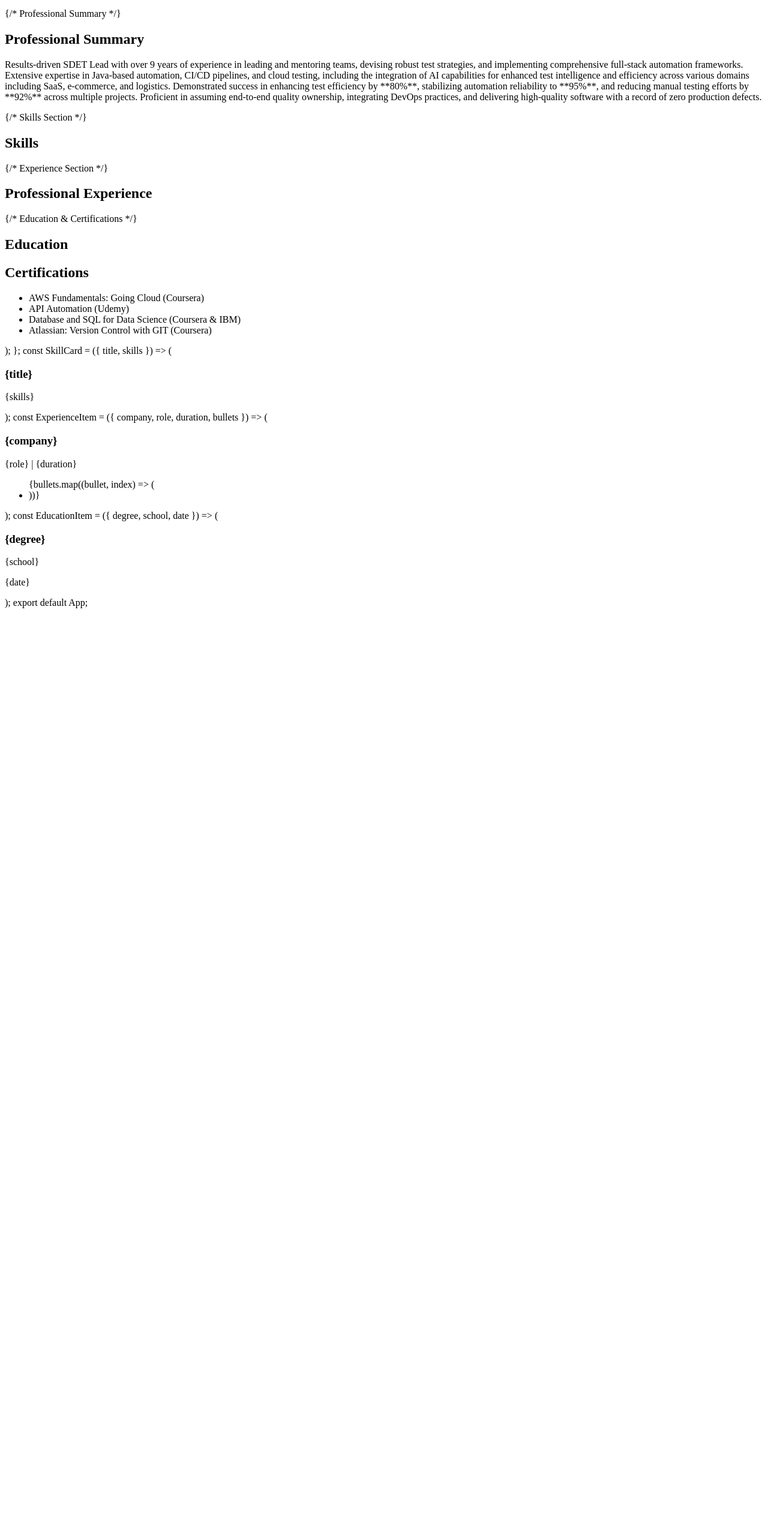
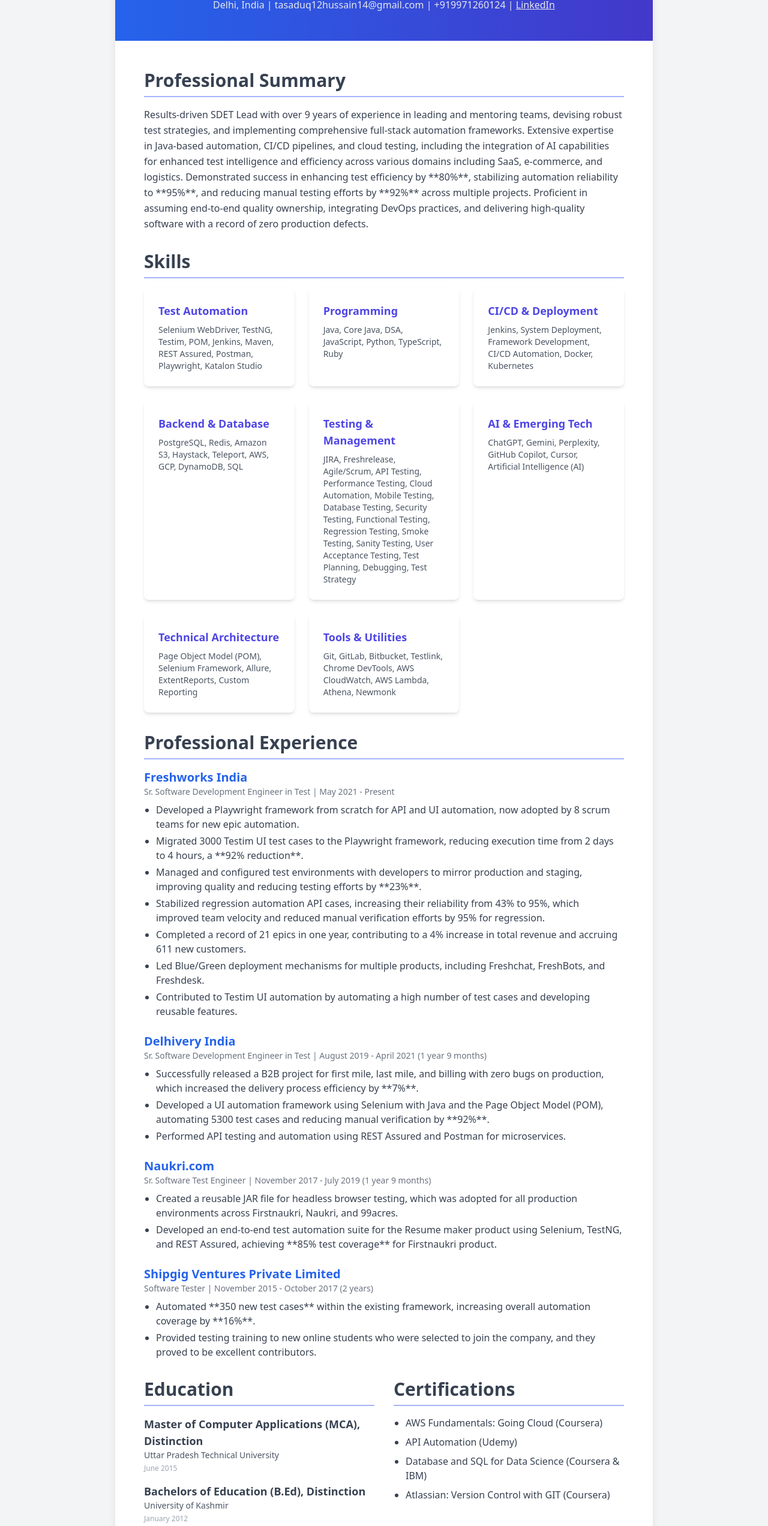
Before and after one commit to tasaduq-professional/tasaduqhussain, a plain HTML site: page index.html in a window 1280 px wide. Shown: the part 196-2740 px from the top of the page at 60% size. Before the commit the page ends 1218 px from the top, so only its background shows below. Drawn offline with nearby package versions, Linux system fonts and the light colour scheme.

Commit message:
Update Code to HTML

```diff
--- a/index.html
+++ b/index.html
@@ -1,114 +1,152 @@
-import React from 'react';
-import { createRoot } from 'react-dom/client';
+<!DOCTYPE html>
+<html lang="en">
+<head>
+  <meta charset="UTF-8">
+  <meta name="viewport" content="width=device-width, initial-scale=1.0">
+  <title>Tasaduq Hussain - SDET Resume</title>
+  <script src="https://cdn.tailwindcss.com"></script>
+  <style>
+    @import url('https://fonts.googleapis.com/css2?family=Inter:wght@400;500;600;700;800;900&display=swap');
+    body {
+      font-family: 'Inter', sans-serif;
+      background-color: #f3f4f6;
+    }
+    .skill-card:hover {
+      transform: translateY(-5px);
+    }
+  </style>
+</head>
+<body class="bg-gray-100 min-h-screen p-8 font-sans antialiased text-gray-800">
 
-const App = () => {
-  return (
-    <div className="bg-gray-100 min-h-screen p-8 font-sans antialiased text-gray-800">
-      <div className="max-w-4xl mx-auto bg-white rounded-xl shadow-lg overflow-hidden">
-        {/* Header */}
-        <header className="bg-gradient-to-r from-blue-600 to-indigo-700 text-white p-8 md:p-12 text-center">
-          <div className="flex items-center justify-center">
-            <div className="w-24 h-24 bg-white rounded-full flex items-center justify-center text-blue-600 font-bold text-4xl shadow-md">TH</div>
-            <div className="ml-6 text-left">
-              <h1 className="text-4xl md:text-5xl font-extrabold tracking-tight">Tasaduq Hussain</h1>
-              <p className="text-lg md:text-xl mt-2">Aspiring Lead Software Development Engineer in Test (SDET)</p>
+  <div class="max-w-4xl mx-auto bg-white rounded-xl shadow-lg overflow-hidden">
+    <!-- Header -->
+    <header class="bg-gradient-to-r from-blue-600 to-indigo-700 text-white p-8 md:p-12 text-center">
+      <div class="flex items-center justify-center">
+        <div class="w-24 h-24 bg-white rounded-full flex items-center justify-center text-blue-600 font-bold text-4xl shadow-md">TH</div>
+        <div class="ml-6 text-left">
+          <h1 class="text-4xl md:text-5xl font-extrabold tracking-tight">Tasaduq Hussain</h1>
+          <p class="text-lg md:text-xl mt-2">Aspiring Lead Software Development Engineer in Test (SDET)</p>
         </div>
       </div>
-          <p className="mt-4 text-sm md:text-base text-gray-200">
+      <p class="mt-4 text-sm md:text-base text-gray-200">
         Delhi, India | tasaduq12hussain14@gmail.com | +919971260124 |
-            <a href="https://www.linkedin.com/in/tasaduq-hussain" target="_blank" rel="noopener noreferrer" className="underline hover:text-white transition-colors">LinkedIn</a>
+        <a href="https://www.linkedin.com/in/tasaduq-hussain" target="_blank" rel="noopener noreferrer" class="underline hover:text-white transition-colors">LinkedIn</a>
       </p>
     </header>
 
-        <main className="p-8 md:p-12">
-          {/* Professional Summary */}
-          <section className="mb-8">
-            <h2 className="text-2xl md:text-3xl font-bold text-gray-700 border-b-2 border-indigo-300 pb-2 mb-4">Professional Summary</h2>
-            <p className="text-base leading-relaxed text-gray-700">
+    <main class="p-8 md:p-12">
+      <!-- Professional Summary -->
+      <section class="mb-8">
+        <h2 class="text-2xl md:text-3xl font-bold text-gray-700 border-b-2 border-indigo-300 pb-2 mb-4">Professional Summary</h2>
+        <p class="text-base leading-relaxed text-gray-700">
           Results-driven SDET Lead with over 9 years of experience in leading and mentoring teams, devising robust test strategies, and implementing comprehensive full-stack automation frameworks. Extensive expertise in Java-based automation, CI/CD pipelines, and cloud testing, including the integration of AI capabilities for enhanced test intelligence and efficiency across various domains including SaaS, e-commerce, and logistics. Demonstrated success in enhancing test efficiency by **80%**, stabilizing automation reliability to **95%**, and reducing manual testing efforts by **92%** across multiple projects. Proficient in assuming end-to-end quality ownership, integrating DevOps practices, and delivering high-quality software with a record of zero production defects.
         </p>
       </section>
 
-          {/* Skills Section */}
-          <section className="mb-8">
-            <h2 className="text-2xl md:text-3xl font-bold text-gray-700 border-b-2 border-indigo-300 pb-2 mb-4">Skills</h2>
-            <div className="grid grid-cols-1 sm:grid-cols-2 md:grid-cols-3 gap-6">
-              <SkillCard title="Test Automation" skills="Selenium WebDriver, TestNG, Testim, POM, Jenkins, Maven, REST Assured, Postman, Playwright, Katalon Studio" />
-              <SkillCard title="Programming" skills="Java, Core Java, DSA, JavaScript, Python, TypeScript, Ruby" />
-              <SkillCard title="CI/CD & Deployment" skills="Jenkins, System Deployment, Framework Development, CI/CD Automation, Docker, Kubernetes" />
-              <SkillCard title="Backend & Database" skills="PostgreSQL, Redis, Amazon S3, Haystack, Teleport, AWS, GCP, DynamoDB, SQL" />
-              <SkillCard title="Testing & Management" skills="JIRA, Freshrelease, Agile/Scrum, API Testing, Performance Testing, Cloud Automation, Mobile Testing, Database Testing, Security Testing, Functional Testing, Regression Testing, Smoke Testing, Sanity Testing, User Acceptance Testing, Test Planning, Debugging, Test Strategy" />
-              <SkillCard title="AI & Emerging Tech" skills="ChatGPT, Gemini, Perplexity, GitHub Copilot, Cursor, Artificial Intelligence (AI)" />
-              <SkillCard title="Technical Architecture" skills="Page Object Model (POM), Selenium Framework, Allure, ExtentReports, Custom Reporting" />
-              <SkillCard title="Tools & Utilities" skills="Git, GitLab, Bitbucket, Testlink, Chrome DevTools, AWS CloudWatch, AWS Lambda, Athena, Newmonk" />
+      <!-- Skills Section -->
+      <section class="mb-8">
+        <h2 class="text-2xl md:text-3xl font-bold text-gray-700 border-b-2 border-indigo-300 pb-2 mb-4">Skills</h2>
+        <div class="grid grid-cols-1 sm:grid-cols-2 md:grid-cols-3 gap-6">
+          <div class="bg-white rounded-lg p-6 shadow-md transition-transform transform hover:scale-105">
+            <h3 class="text-lg font-semibold text-indigo-600 mb-2">Test Automation</h3>
+            <p class="text-sm text-gray-600">Selenium WebDriver, TestNG, Testim, POM, Jenkins, Maven, REST Assured, Postman, Playwright, Katalon Studio</p>
+          </div>
+          <div class="bg-white rounded-lg p-6 shadow-md transition-transform transform hover:scale-105">
+            <h3 class="text-lg font-semibold text-indigo-600 mb-2">Programming</h3>
+            <p class="text-sm text-gray-600">Java, Core Java, DSA, JavaScript, Python, TypeScript, Ruby</p>
+          </div>
+          <div class="bg-white rounded-lg p-6 shadow-md transition-transform transform hover:scale-105">
+            <h3 class="text-lg font-semibold text-indigo-600 mb-2">CI/CD & Deployment</h3>
+            <p class="text-sm text-gray-600">Jenkins, System Deployment, Framework Development, CI/CD Automation, Docker, Kubernetes</p>
+          </div>
+          <div class="bg-white rounded-lg p-6 shadow-md transition-transform transform hover:scale-105">
+            <h3 class="text-lg font-semibold text-indigo-600 mb-2">Backend & Database</h3>
+            <p class="text-sm text-gray-600">PostgreSQL, Redis, Amazon S3, Haystack, Teleport, AWS, GCP, DynamoDB, SQL</p>
+          </div>
+          <div class="bg-white rounded-lg p-6 shadow-md transition-transform transform hover:scale-105">
+            <h3 class="text-lg font-semibold text-indigo-600 mb-2">Testing & Management</h3>
+            <p class="text-sm text-gray-600">JIRA, Freshrelease, Agile/Scrum, API Testing, Performance Testing, Cloud Automation, Mobile Testing, Database Testing, Security Testing, Functional Testing, Regression Testing, Smoke Testing, Sanity Testing, User Acceptance Testing, Test Planning, Debugging, Test Strategy</p>
+          </div>
+          <div class="bg-white rounded-lg p-6 shadow-md transition-transform transform hover:scale-105">
+            <h3 class="text-lg font-semibold text-indigo-600 mb-2">AI & Emerging Tech</h3>
+            <p class="text-sm text-gray-600">ChatGPT, Gemini, Perplexity, GitHub Copilot, Cursor, Artificial Intelligence (AI)</p>
+          </div>
+          <div class="bg-white rounded-lg p-6 shadow-md transition-transform transform hover:scale-105">
+            <h3 class="text-lg font-semibold text-indigo-600 mb-2">Technical Architecture</h3>
+            <p class="text-sm text-gray-600">Page Object Model (POM), Selenium Framework, Allure, ExtentReports, Custom Reporting</p>
+          </div>
+          <div class="bg-white rounded-lg p-6 shadow-md transition-transform transform hover:scale-105">
+            <h3 class="text-lg font-semibold text-indigo-600 mb-2">Tools & Utilities</h3>
+            <p class="text-sm text-gray-600">Git, GitLab, Bitbucket, Testlink, Chrome DevTools, AWS CloudWatch, AWS Lambda, Athena, Newmonk</p>
+          </div>
         </div>
       </section>
 
-          {/* Experience Section */}
-          <section className="mb-8">
-            <h2 className="text-2xl md:text-3xl font-bold text-gray-700 border-b-2 border-indigo-300 pb-2 mb-4">Professional Experience</h2>
-            <ExperienceItem
-              company="Freshworks India"
-              role="Sr. Software Development Engineer in Test"
-              duration="May 2021 - Present"
-              bullets={[
-                "Developed a Playwright framework from scratch for API and UI automation, now adopted by 8 scrum teams for new epic automation.",
-                "Migrated 3000 Testim UI test cases to the Playwright framework, reducing execution time from 2 days to 4 hours, a **92% reduction**.",
-                "Managed and configured test environments with developers to mirror production and staging, improving quality and reducing testing efforts by **23%**.",
-                "Stabilized regression automation API cases, increasing their reliability from 43% to 95%, which improved team velocity and reduced manual verification efforts by 95% for regression.",
-                "Completed a record of 21 epics in one year, contributing to a 4% increase in total revenue and accruing 611 new customers.",
-                "Led Blue/Green deployment mechanisms for multiple products, including Freshchat, FreshBots, and Freshdesk.",
-                "Contributed to Testim UI automation by automating a high number of test cases and developing reusable features."
-              ]}
-            />
-             <ExperienceItem
-              company="Delhivery India"
-              role="Sr. Software Development Engineer in Test"
-              duration="August 2019 - April 2021 (1 year 9 months)"
-              bullets={[
-                "Successfully released a B2B project for first mile, last mile, and billing with zero bugs on production, which increased the delivery process efficiency by **7%**.",
-                "Developed a UI automation framework using Selenium with Java and the Page Object Model (POM), automating 5300 test cases and reducing manual verification by **92%**.",
-                "Performed API testing and automation using REST Assured and Postman for microservices."
-              ]}
-            />
-            <ExperienceItem
-              company="Naukri.com"
-              role="Sr. Software Test Engineer"
-              duration="November 2017 - July 2019 (1 year 9 months)"
-              bullets={[
-                "Created a reusable JAR file for headless browser testing, which was adopted for all production environments across Firstnaukri, Naukri, and 99acres.",
-                "Developed an end-to-end test automation suite for the Resume maker product using Selenium, TestNG, and REST Assured, achieving **85% test coverage** for Firstnaukri product."
-              ]}
-            />
-            <ExperienceItem
-              company="Shipgig Ventures Private Limited"
-              role="Software Tester"
-              duration="November 2015 - October 2017 (2 years)"
-              bullets={[
-                "Automated **350 new test cases** within the existing framework, increasing overall automation coverage by **16%**.",
-                "Provided testing training to new online students who were selected to join the company, and they proved to be excellent contributors."
-              ]}
-            />
+      <!-- Experience Section -->
+      <section class="mb-8">
+        <h2 class="text-2xl md:text-3xl font-bold text-gray-700 border-b-2 border-indigo-300 pb-2 mb-4">Professional Experience</h2>
+
+        <div class="mb-6">
+          <h3 class="text-lg md:text-xl font-bold text-blue-600">Freshworks India</h3>
+          <p class="text-sm text-gray-500">Sr. Software Development Engineer in Test | May 2021 - Present</p>
+          <ul class="list-disc pl-5 mt-2 space-y-1 text-gray-700">
+            <li>Developed a Playwright framework from scratch for API and UI automation, now adopted by 8 scrum teams for new epic automation.</li>
+            <li>Migrated 3000 Testim UI test cases to the Playwright framework, reducing execution time from 2 days to 4 hours, a **92% reduction**.</li>
+            <li>Managed and configured test environments with developers to mirror production and staging, improving quality and reducing testing efforts by **23%**.</li>
+            <li>Stabilized regression automation API cases, increasing their reliability from 43% to 95%, which improved team velocity and reduced manual verification efforts by 95% for regression.</li>
+            <li>Completed a record of 21 epics in one year, contributing to a 4% increase in total revenue and accruing 611 new customers.</li>
+            <li>Led Blue/Green deployment mechanisms for multiple products, including Freshchat, FreshBots, and Freshdesk.</li>
+            <li>Contributed to Testim UI automation by automating a high number of test cases and developing reusable features.</li>
+          </ul>
+        </div>
+
+        <div class="mb-6">
+          <h3 class="text-lg md:text-xl font-bold text-blue-600">Delhivery India</h3>
+          <p class="text-sm text-gray-500">Sr. Software Development Engineer in Test | August 2019 - April 2021 (1 year 9 months)</p>
+          <ul class="list-disc pl-5 mt-2 space-y-1 text-gray-700">
+            <li>Successfully released a B2B project for first mile, last mile, and billing with zero bugs on production, which increased the delivery process efficiency by **7%**.</li>
+            <li>Developed a UI automation framework using Selenium with Java and the Page Object Model (POM), automating 5300 test cases and reducing manual verification by **92%**.</li>
+            <li>Performed API testing and automation using REST Assured and Postman for microservices.</li>
+          </ul>
+        </div>
+
+        <div class="mb-6">
+          <h3 class="text-lg md:text-xl font-bold text-blue-600">Naukri.com</h3>
+          <p class="text-sm text-gray-500">Sr. Software Test Engineer | November 2017 - July 2019 (1 year 9 months)</p>
+          <ul class="list-disc pl-5 mt-2 space-y-1 text-gray-700">
+            <li>Created a reusable JAR file for headless browser testing, which was adopted for all production environments across Firstnaukri, Naukri, and 99acres.</li>
+            <li>Developed an end-to-end test automation suite for the Resume maker product using Selenium, TestNG, and REST Assured, achieving **85% test coverage** for Firstnaukri product.</li>
+          </ul>
+        </div>
+
+        <div class="mb-6">
+          <h3 class="text-lg md:text-xl font-bold text-blue-600">Shipgig Ventures Private Limited</h3>
+          <p class="text-sm text-gray-500">Software Tester | November 2015 - October 2017 (2 years)</p>
+          <ul class="list-disc pl-5 mt-2 space-y-1 text-gray-700">
+            <li>Automated **350 new test cases** within the existing framework, increasing overall automation coverage by **16%**.</li>
+            <li>Provided testing training to new online students who were selected to join the company, and they proved to be excellent contributors.</li>
+          </ul>
+        </div>
       </section>
 
-          {/* Education & Certifications */}
-          <section className="grid grid-cols-1 md:grid-cols-2 gap-8">
+      <!-- Education & Certifications -->
+      <section class="grid grid-cols-1 md:grid-cols-2 gap-8">
         <div>
-              <h2 className="text-2xl md:text-3xl font-bold text-gray-700 border-b-2 border-indigo-300 pb-2 mb-4">Education</h2>
-              <EducationItem
-                degree="Master of Computer Applications (MCA), Distinction"
-                school="Uttar Pradesh Technical University"
-                date="June 2015"
-              />
-              <EducationItem
-                degree="Bachelors of Education (B.Ed), Distinction"
-                school="University of Kashmir"
-                date="January 2012"
-              />
+          <h2 class="text-2xl md:text-3xl font-bold text-gray-700 border-b-2 border-indigo-300 pb-2 mb-4">Education</h2>
+          <div class="mb-4">
+            <h3 class="text-lg font-bold text-gray-700">Master of Computer Applications (MCA), Distinction</h3>
+            <p class="text-sm text-gray-600">Uttar Pradesh Technical University</p>
+            <p class="text-xs text-gray-400 mt-1">June 2015</p>
+          </div>
+          <div class="mb-4">
+            <h3 class="text-lg font-bold text-gray-700">Bachelors of Education (B.Ed), Distinction</h3>
+            <p class="text-sm text-gray-600">University of Kashmir</p>
+            <p class="text-xs text-gray-400 mt-1">January 2012</p>
+          </div>
         </div>
         <div>
-              <h2 className="text-2xl md:text-3xl font-bold text-gray-700 border-b-2 border-indigo-300 pb-2 mb-4">Certifications</h2>
-              <ul className="list-disc pl-5 text-base text-gray-700 space-y-2">
+          <h2 class="text-2xl md:text-3xl font-bold text-gray-700 border-b-2 border-indigo-300 pb-2 mb-4">Certifications</h2>
+          <ul class="list-disc pl-5 text-base text-gray-700 space-y-2">
             <li>AWS Fundamentals: Going Cloud (Coursera)</li>
             <li>API Automation (Udemy)</li>
             <li>Database and SQL for Data Science (Coursera & IBM)</li>
@@ -118,35 +156,5 @@
       </section>
     </main>
   </div>
-    </div>
-  );
-};
-
-const SkillCard = ({ title, skills }) => (
-  <div className="bg-white rounded-lg p-6 shadow-md transition-transform transform hover:scale-105">
-    <h3 className="text-lg font-semibold text-indigo-600 mb-2">{title}</h3>
-    <p className="text-sm text-gray-600">{skills}</p>
-  </div>
-);
-
-const ExperienceItem = ({ company, role, duration, bullets }) => (
-  <div className="mb-6">
-    <h3 className="text-lg md:text-xl font-bold text-blue-600">{company}</h3>
-    <p className="text-sm text-gray-500">{role} | {duration}</p>
-    <ul className="list-disc pl-5 mt-2 space-y-1 text-gray-700">
-      {bullets.map((bullet, index) => (
-        <li key={index} dangerouslySetInnerHTML={{ __html: bullet }} className="text-base" />
-      ))}
-    </ul>
-  </div>
-);
-
-const EducationItem = ({ degree, school, date }) => (
-  <div className="mb-4">
-    <h3 className="text-lg font-bold text-gray-700">{degree}</h3>
-    <p className="text-sm text-gray-600">{school}</p>
-    <p className="text-xs text-gray-400 mt-1">{date}</p>
-  </div>
-);
-
-export default App;
+</body>
+</html>
```
Lines whose indentation alone changed are shown as unchanged.
